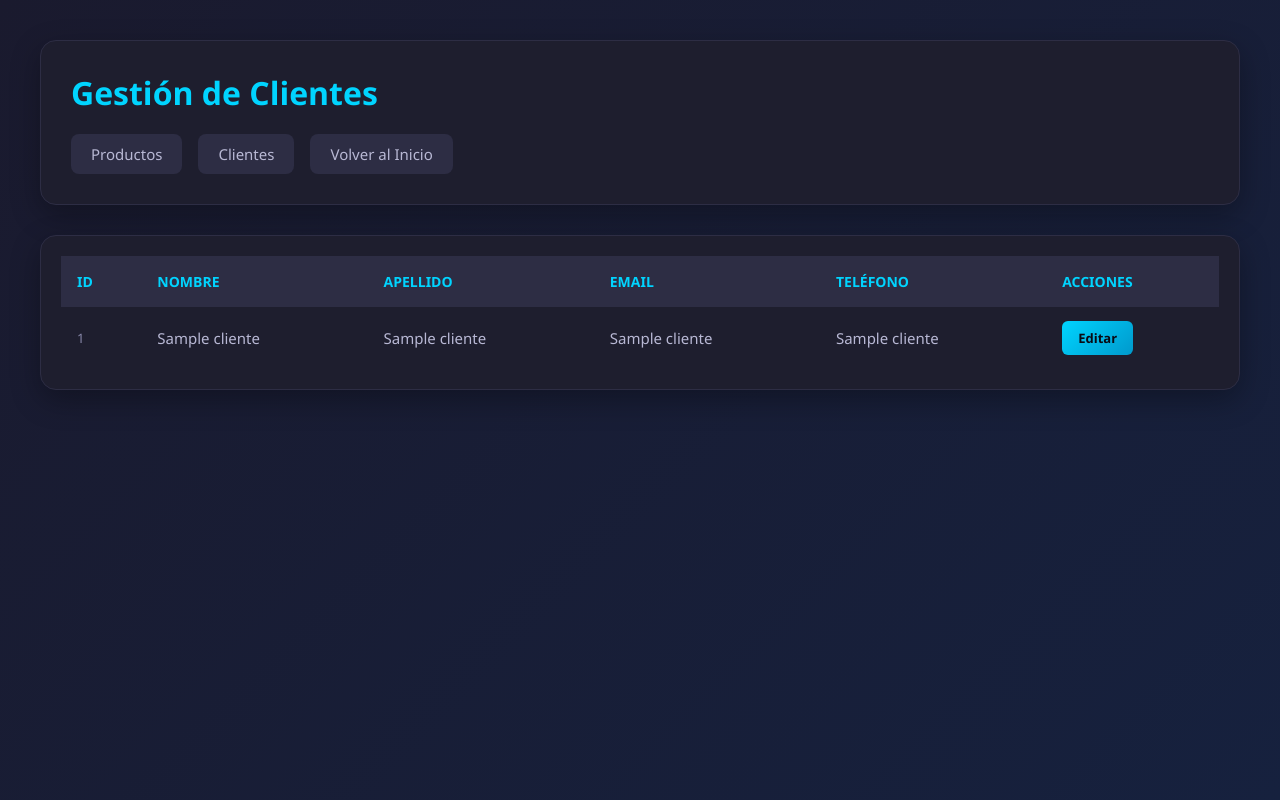
After one commit to Andro-GM24/UD, a Flask app: page /admin/customers in a window 1280 px wide. The commit adds this page. Run offline with Flask 3, Linux system fonts and the light colour scheme; a database or web service that is not in the repository returns one stand-in record (values such as "Sample title"); some libraries are stand-ins or nearby versions.

Commit message:
administración

```diff
--- a/Data_Base/Tienda/controller/admin_controller.py
+++ b/Data_Base/Tienda/controller/admin_controller.py
@@ -17,33 +17,37 @@ def admin_productos():
 
     productos = product_repo.listar_productos()
 
-    return render_template("admin_productos.html", productos=productos)
+    return render_template("admin/productos/admin_productos.html", productos=productos)
 
 @admin_bp.route("/admin/producto/<int:id_producto>", methods=["GET", "POST"])
 def editar_producto(id_producto):
     if request.method == "POST":
         # Actualizar producto
         data = request.form
-        producto_repository().actualizar_producto(id_producto, data)
-        return redirect(url_for('admin_bp.lista_productos'))
+        print(f"Actualizando producto {id_producto} con data: {data}")  # ← Debug
+
+        product_repo.actualizar_producto(id_producto, data)
+        return redirect(url_for('admin_bp.admin_productos'))
 
     # Mostrar formulario de edición
-    producto = producto_repository().get_producto_by_id(id_producto)
-    return render_template("admin_editar.html", producto=producto)
+    producto = product_repo.get_producto_by_id(id_producto)
+    return render_template("admin/productos/admin_detalle_productos.html", producto=producto)
+
+
 
 @admin_bp.route("/admin/customers")
 def admin_customers():
     customers = clienter_repo.listar_customers()
-    return render_template("admin_customers.html", customers=customers)
+    return render_template("admin/clientes/admin_cliente.html", customers=customers)
 
 @admin_bp.route("/admin/customer/<int:id_customer>", methods=["GET", "POST"])
 def editar_customer(id_customer):
     if request.method == "POST":
         # Actualizar customer
         data = request.form
-        customer_repository().actualizar_customer(id_customer, data)
+        clienter_repo.actualizar_customer(id_customer, data)
         return redirect(url_for('admin_bp.admin_customers'))
 
     # Mostrar formulario de edición
-    customer = customer_repository().get_customer_by_id(id_customer)
-    return render_template("admin_editar_customer.html", customer=customer)
+    customer = clienter_repo.get_customer_by_id(id_customer)
+    return render_template("admin/clientes/admin_detalle_cliente.html", customer=customer)
--- a/Data_Base/Tienda/main.py
+++ b/Data_Base/Tienda/main.py
@@ -5,6 +5,7 @@ from controller.Carrito_controller import carrito_bp
 from controller.Producto_controller import producto_bp
 from controller.direccion_controller import direccion_bp
 from controller.pedido_controller import pedido_bp
+from controller.admin_controller import admin_bp
 
 app = Flask(__name__,template_folder='templates')
 
@@ -20,6 +21,7 @@ app.register_blueprint(producto_bp)
 app.register_blueprint(carrito_bp)
 app.register_blueprint(direccion_bp)
 app.register_blueprint(pedido_bp)
+app.register_blueprint(admin_bp)
 
 
 if __name__ == "__main__":
--- a/Data_Base/Tienda/model/Customer.py
+++ b/Data_Base/Tienda/model/Customer.py
@@ -17,14 +17,15 @@ class Customer:
     phone  =""
     password=""
 
-    def __init__(self,name,lastname,email,phone,password,shoppingcar=None):
+    def __init__(self,id_customer,name,lastname,email,phone,password,tipo, shoppingcar=None):
         # despues agregar o arreglar el carrito de compras
-        self.id_customer = None
+        self.id_customer = id_customer
         self.name=name
         self.lastname=lastname
         self.email=email
         self.phone=phone
         self.password=password
+        self.tipo = tipo
         self.adresses=[]
         self.orders=[]
         self.shoppingcar=shoppingcar
--- a/Data_Base/Tienda/sql/customer_repository.py
+++ b/Data_Base/Tienda/sql/customer_repository.py
@@ -85,8 +85,43 @@ class customer_repository:
                 data.get("lastname"),
                 data.get("email"),
                 data.get("phone"),
-                data.get("tipo")
+                data.get("password")
             )
         )
         conn.commit()
         cursor.close()
+
+    def es_admin(self, email):
+        conn = get_connection()
+        cursor = conn.cursor()
+        cursor.execute(
+            "SELECT tipo FROM cliente WHERE email = %s",
+            (email,)
+        )
+        result = cursor.fetchall()
+        cursor.close()
+
+        return result[0][0] == 'vendedor' if result else False  # ← Usa índice numérico
+
+    def get_customer_by_id(self, id_customer):
+        conn = get_connection()
+        cursor = conn.cursor()
+        cursor.execute(
+            "SELECT * FROM cliente WHERE id_cliente = %s",
+            (id_customer,)
+        )
+        row = cursor.fetchone()
+        cursor.close()
+
+        if row:
+            customer = Customer(
+                name=row[1],
+                lastname=row[2],
+                email=row[3],
+                phone=row[4],
+                password=row[5],
+                tipo=row[6],
+                id_customer=row[0]
+            )
+            return customer
+        return None
--- /dev/null
+++ b/Data_Base/Tienda/static/CSS/admin.css
@@ -0,0 +1,296 @@
+* {
+    margin: 0;
+    padding: 0;
+    box-sizing: border-box;
+}
+
+body {
+    font-family: 'Segoe UI', Tahoma, Geneva, Verdana, sans-serif;
+    background: linear-gradient(135deg, #1a1a2e 0%, #16213e 100%);
+    min-height: 100vh;
+    padding: 40px 20px;
+    color: #ffffff;
+}
+
+/* Contenedor principal admin */
+.admin-container {
+    max-width: 1200px;
+    margin: 0 auto;
+}
+
+/* Header admin */
+.admin-header {
+    background: #1e1e2e;
+    border: 1px solid #2d2d44;
+    border-radius: 16px;
+    padding: 30px;
+    margin-bottom: 30px;
+    box-shadow: 0 10px 30px rgba(0, 0, 0, 0.3);
+}
+
+.admin-header h1 {
+    color: #00d4ff;
+    font-size: 32px;
+    margin-bottom: 20px;
+}
+
+/* Navegación admin */
+.admin-nav {
+    display: flex;
+    gap: 16px;
+    flex-wrap: wrap;
+}
+
+.admin-nav a {
+    color: #b8b8d4;
+    text-decoration: none;
+    padding: 10px 20px;
+    background: #2d2d44;
+    border-radius: 8px;
+    transition: all 0.3s ease;
+    font-size: 15px;
+    font-weight: 500;
+}
+
+.admin-nav a:hover {
+    background: #00d4ff;
+    color: #0a0a14;
+    transform: translateY(-2px);
+}
+
+/* Contenedor de tabla */
+.table-container {
+    background: #1e1e2e;
+    border: 1px solid #2d2d44;
+    border-radius: 16px;
+    padding: 20px;
+    overflow-x: auto;
+    box-shadow: 0 10px 30px rgba(0, 0, 0, 0.3);
+}
+
+/* Tabla */
+table {
+    width: 100%;
+    border-collapse: collapse;
+}
+
+thead {
+    background: #2d2d44;
+}
+
+thead tr th {
+    padding: 16px;
+    text-align: left;
+    color: #00d4ff;
+    font-weight: 600;
+    font-size: 14px;
+    text-transform: uppercase;
+    white-space: nowrap;
+}
+
+tbody tr {
+    border-bottom: 1px solid #2d2d44;
+    transition: all 0.3s ease;
+}
+
+tbody tr:hover {
+    background: #252538;
+}
+
+tbody tr:last-child {
+    border-bottom: none;
+}
+
+tbody tr td {
+    padding: 14px 16px;
+    color: #b8b8d4;
+    font-size: 15px;
+}
+
+tbody tr td:first-child {
+    color: #8888aa;
+    font-size: 13px;
+}
+
+/* Botones en tabla */
+.btn-edit {
+    display: inline-block;
+    padding: 8px 16px;
+    background: linear-gradient(135deg, #00d4ff 0%, #0099cc 100%);
+    color: #0a0a14;
+    text-decoration: none;
+    border-radius: 6px;
+    font-size: 13px;
+    font-weight: 600;
+    transition: all 0.3s ease;
+}
+
+.btn-edit:hover {
+    transform: translateY(-2px);
+    box-shadow: 0 5px 15px rgba(0, 212, 255, 0.4);
+}
+
+/* Contenedor de formulario */
+.form-container {
+    max-width: 600px;
+    margin: 0 auto;
+    background: #1e1e2e;
+    border: 1px solid #2d2d44;
+    border-radius: 20px;
+    padding: 40px;
+    box-shadow: 0 20px 60px rgba(0, 0, 0, 0.5);
+    animation: slideIn 0.5s ease-out;
+}
+
+@keyframes slideIn {
+    from {
+        opacity: 0;
+        transform: translateY(-30px);
+    }
+    to {
+        opacity: 1;
+        transform: translateY(0);
+    }
+}
+
+.form-container h2 {
+    color: #ffffff;
+    font-size: 24px;
+    margin-bottom: 30px;
+    text-align: center;
+}
+
+/* Formulario */
+form {
+    display: flex;
+    flex-direction: column;
+    gap: 16px;
+}
+
+label {
+    color: #b8b8d4;
+    font-size: 14px;
+    font-weight: 500;
+    margin-bottom: -8px;
+}
+
+input[type="text"],
+input[type="email"],
+input[type="tel"],
+input[type="password"],
+input[type="number"],
+textarea,
+select {
+    width: 100%;
+    padding: 14px 18px;
+    background: #2d2d44;
+    border: 2px solid #3d3d5c;
+    border-radius: 10px;
+    font-size: 15px;
+    color: #ffffff;
+    transition: all 0.3s ease;
+    outline: none;
+    font-family: inherit;
+}
+
+textarea {
+    resize: vertical;
+    min-height: 100px;
+}
+
+input:focus,
+textarea:focus,
+select:focus {
+    border-color: #00d4ff;
+    box-shadow: 0 0 0 3px rgba(0, 212, 255, 0.1);
+    background: #353552;
+}
+
+input::placeholder,
+textarea::placeholder {
+    color: #8888aa;
+}
+
+/* Grupo de botones */
+.button-group {
+    display: flex;
+    gap: 12px;
+    margin-top: 20px;
+}
+
+.btn-save,
+.btn-cancel {
+    flex: 1;
+    padding: 14px;
+    border: none;
+    border-radius: 10px;
+    font-size: 16px;
+    font-weight: 600;
+    cursor: pointer;
+    transition: all 0.3s ease;
+    text-align: center;
+    text-decoration: none;
+    display: block;
+}
+
+.btn-save {
+    background: linear-gradient(135deg, #00d4ff 0%, #0099cc 100%);
+    color: #0a0a14;
+}
+
+.btn-save:hover {
+    transform: translateY(-2px);
+    box-shadow: 0 10px 20px rgba(0, 212, 255, 0.4);
+}
+
+.btn-cancel {
+    background: #3d3d5c;
+    color: #ffffff;
+}
+
+.btn-cancel:hover {
+    background: #4d4d6c;
+    transform: translateY(-2px);
+}
+
+/* Responsive */
+@media (max-width: 768px) {
+    body {
+        padding: 20px 10px;
+    }
+
+    .admin-header {
+        padding: 20px;
+    }
+
+    .admin-header h1 {
+        font-size: 24px;
+    }
+
+    .admin-nav {
+        flex-direction: column;
+    }
+
+    .admin-nav a {
+        text-align: center;
+    }
+
+    table {
+        font-size: 13px;
+    }
+
+    thead tr th,
+    tbody tr td {
+        padding: 10px 8px;
+    }
+
+    .form-container {
+        padding: 30px 20px;
+    }
+}
+
+@media (max-width: 480px) {
+    .button-group {
+        flex-direction: column;
+    }
+}
--- /dev/null
+++ b/Data_Base/Tienda/templates/admin/clientes/admin_cliente.html
@@ -0,0 +1,50 @@
+<!DOCTYPE html>
+<html lang="es">
+<head>
+    <meta charset="UTF-8">
+    <meta name="viewport" content="width=device-width, initial-scale=1.0">
+    <title>Admin - Clientes</title>
+    <link rel="stylesheet" href="{{ url_for('static', filename='css/admin.css') }}">
+</head>
+<body>
+    <div class="admin-container">
+        <div class="admin-header">
+            <h1>Gestión de Clientes</h1>
+            <nav class="admin-nav">
+                <a href="{{ url_for('admin_bp.admin_productos') }}">Productos</a>
+                <a href="{{ url_for('admin_bp.admin_customers') }}">Clientes</a>
+                <a href="{{ url_for('customer_bp.home') }}">Volver al Inicio</a>
+            </nav>
+        </div>
+
+        <div class="table-container">
+            <table>
+                <thead>
+                    <tr>
+                        <th>ID</th>
+                        <th>Nombre</th>
+                        <th>Apellido</th>
+                        <th>Email</th>
+                        <th>Teléfono</th>
+                        <th>Acciones</th>
+                    </tr>
+                </thead>
+                <tbody>
+                    {% for customer in customers %}
+                    <tr>
+                        <td>{{ customer.id_customer }}</td>
+                        <td>{{ customer.name }}</td>
+                        <td>{{ customer.lastname }}</td>
+                        <td>{{ customer.email }}</td>
+                        <td>{{ customer.phone }}</td>
+                        <td>
+                            <a href="{{ url_for('admin_bp.editar_customer', id_customer=customer.id_customer) }}" class="btn-edit">Editar</a>
+                        </td>
+                    </tr>
+                    {% endfor %}
+                </tbody>
+            </table>
+        </div>
+    </div>
+</body>
+</html>
```
Also changed, not shown: Data_Base/Tienda/controller/Customer_controller.py (+6 -2 lines), Data_Base/Tienda/sql/Funciones y procesos.sql (+10 -10 lines), Data_Base/Tienda/sql/producto_repository.py (+28 -0 lines), Data_Base/Tienda/templates/Home.html (+7 -7 lines), Data_Base/Tienda/templates/admin/clientes/admin_detalle_cliente.html (added, +37 -0 lines), Data_Base/Tienda/templates/admin/productos/admin_detalle_productos.html (added, +40 -0 lines), Data_Base/Tienda/templates/admin/productos/admin_productos.html (added, +50 -0 lines).
